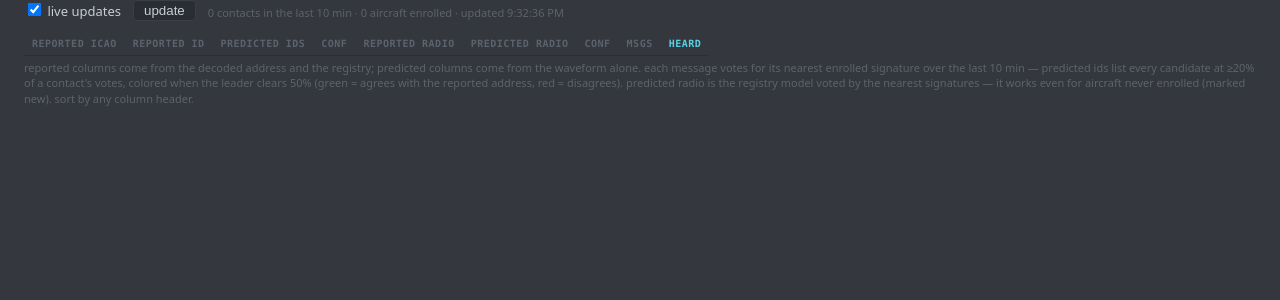
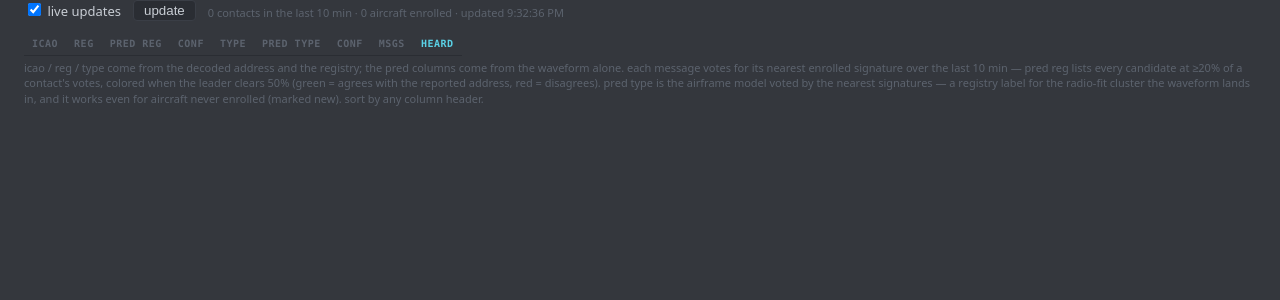
Before and after one commit to wjmallard/adsb-fingerprint, a Flask app: page /live in a window 1280 px wide. Shown: the part 63-363 px from the top of the page. Run offline with Flask 3, Linux system fonts and the light colour scheme; data that the repository does not hold is empty.

Commit message:
Match /live column titles to the roster view

```diff
--- a/src/adsb_fingerprint/web/templates/live.html
+++ b/src/adsb_fingerprint/web/templates/live.html
@@ -59,14 +59,15 @@
             <tbody id="rows"></tbody>
         </table>
         <p class="detail-note">
-            reported columns come from the decoded address and the registry; predicted
+            icao / reg / type come from the decoded address and the registry; the pred
             columns come from the waveform alone. each message votes for its nearest
-            enrolled signature over the last {{ minutes }} min — predicted ids list every
+            enrolled signature over the last {{ minutes }} min — pred reg lists every
             candidate at ≥{{ (candidate * 100) | int }}% of a contact's votes, colored
             when the leader clears {{ (confident * 100) | int }}% (green = agrees with the
-            reported address, red = disagrees). predicted radio is the registry model
-            voted by the nearest signatures — it works even for aircraft never enrolled
-            (marked new). sort by any column header.
+            reported address, red = disagrees). pred type is the airframe model voted by
+            the nearest signatures — a registry label for the radio-fit cluster the
+            waveform lands in, and it works even for aircraft never enrolled (marked
+            new). sort by any column header.
         </p>
     </main>
     <script>
@@ -85,7 +86,7 @@
         // One entry per column: header label, cell builder, sort key, and
         // whether the default order for that key is descending.
         const COLUMNS = [
-            {label: "reported icao", key: (c) => c.icao,
+            {label: "icao", key: (c) => c.icao,
              cell: (c, td) => {
                  td.textContent = c.icao;
                  if (!c.enrolled) {
@@ -96,9 +97,9 @@
                      td.appendChild(badge);
                  }
              }},
-            {label: "reported id", key: (c) => text(c.registration),
+            {label: "reg", key: (c) => text(c.registration),
              cell: (c, td) => td.textContent = text(c.registration)},
-            {label: "predicted ids", key: leaderName,
+            {label: "pred reg", key: leaderName,
              cell: (c, td) => {
                  if (!c.candidates.length) {
                      td.textContent = "—";
@@ -121,9 +122,9 @@
                      td.appendChild(line);
                  }
              }},
-            {label: "reported radio", key: (c) => text(c.model), clip: true,
+            {label: "type", key: (c) => text(c.model), clip: true,
              cell: (c, td) => td.textContent = text(c.model)},
-            {label: "predicted radio", key: (c) => text(c.radio_class), clip: true,
+            {label: "pred type", key: (c) => text(c.radio_class), clip: true,
              cell: (c, td) => td.textContent = text(c.radio_class) || "?"},
             {label: "conf", key: (c) => c.radio_class_share, numeric: true, desc: true,
              cell: (c, td) => td.textContent = `${Math.round(c.radio_class_share * 100)}%`},
```
